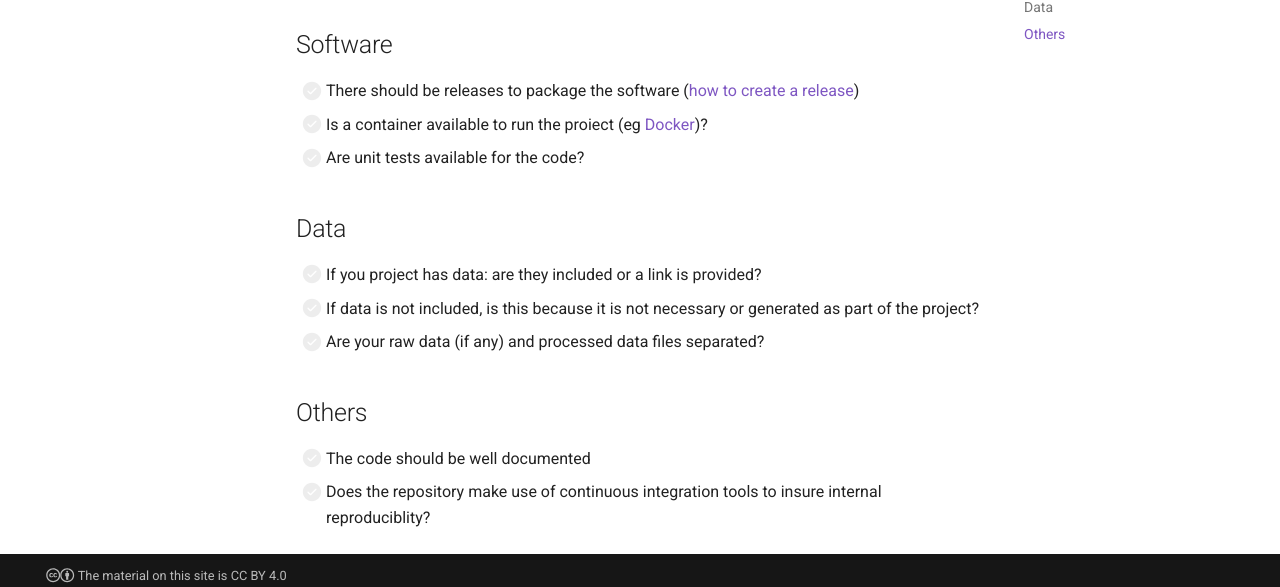
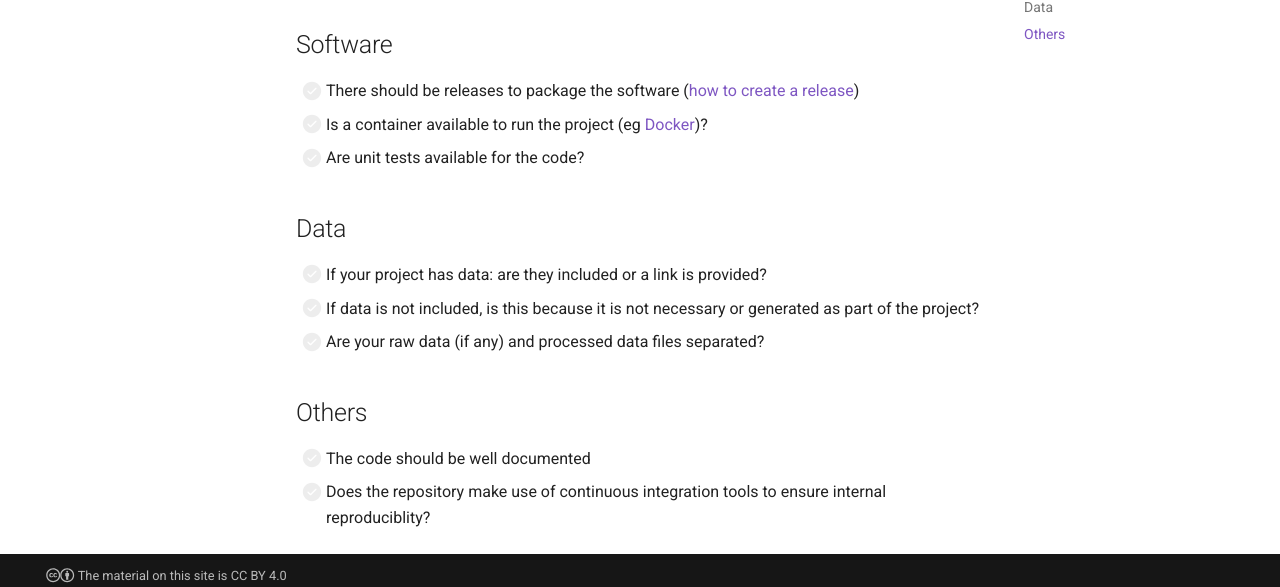
Before and after one commit to tudelft3d/geogeeks, an MkDocs documentation site: the page built from docs/git/goodgit.md, in a window 1280 px wide and 900 px high, scrolled down 1422 px. Shown: the part 254-841 px from the top of the window. Built offline with MkDocs 1.6.1 and Material for MkDocs 9.7.7, drawn with Linux system fonts in a browser that asks for light colours; comment, search, counter and statistics services are not loaded.

Commit message:
Fixed a few typos in goodgit.md

```diff
--- a/docs/git/goodgit.md
+++ b/docs/git/goodgit.md
@@ -10,7 +10,6 @@ They are for the final code that will come with your MSc thesis.
 
 ## General
 - [ ] The repository should be publicly available
-
 
 ## Documentation
 
@@ -27,7 +26,6 @@ They are for the final code that will come with your MSc thesis.
 - [ ] A `changelog.md` detailing the changes between the releases should be available ([help with changelog](https://keepachangelog.com/en/))
 - [ ] There should be clear guidelines for third-parties wishing to: (1) contribute to the software; (2) report issues or problems with the software; (3) seek support
 
-
 ## Organization
 
 - [ ] Folders should be used to separate data, code, documentation, and results
@@ -36,7 +34,6 @@ They are for the final code that will come with your MSc thesis.
     - And `/test` for unit tests
     - But each language will have different setups and habits
 - [ ] The files should use a consistent naming scheme that indicates what they contain
-
 
 ## Files that should **not** be added to the repository
 
@@ -51,23 +48,19 @@ Examples of files to ignore:
   - `*.pdf` for LaTeX
   - `/build` the whole build folder for C++
 
-
-
 ## Software
 
 - [ ] There should be releases to package the software ([how to create a release](https://docs.github.com/en/repositories/releasing-projects-on-github/about-releases))
-- [ ] Is a container available to run the proiect (eg [Docker](https://www.docker.com/))?
+- [ ] Is a container available to run the project (eg [Docker](https://www.docker.com/))?
 - [ ] Are unit tests available for the code?
-
 
 ## Data
 
-- [ ] If you project has data: are they included or a link is provided?
+- [ ] If your project has data: are they included or a link is provided?
 - [ ] If data is not included, is this because it is not necessary or generated as part of the project?
 - [ ] Are your raw data (if any) and processed data files separated?
-
 
 ## Others
 
 - [ ] The code should be well documented
-- [ ] Does the repository make use of continuous integration tools to insure internal reproduciblity?
+- [ ] Does the repository make use of continuous integration tools to ensure internal reproduciblity?
```
